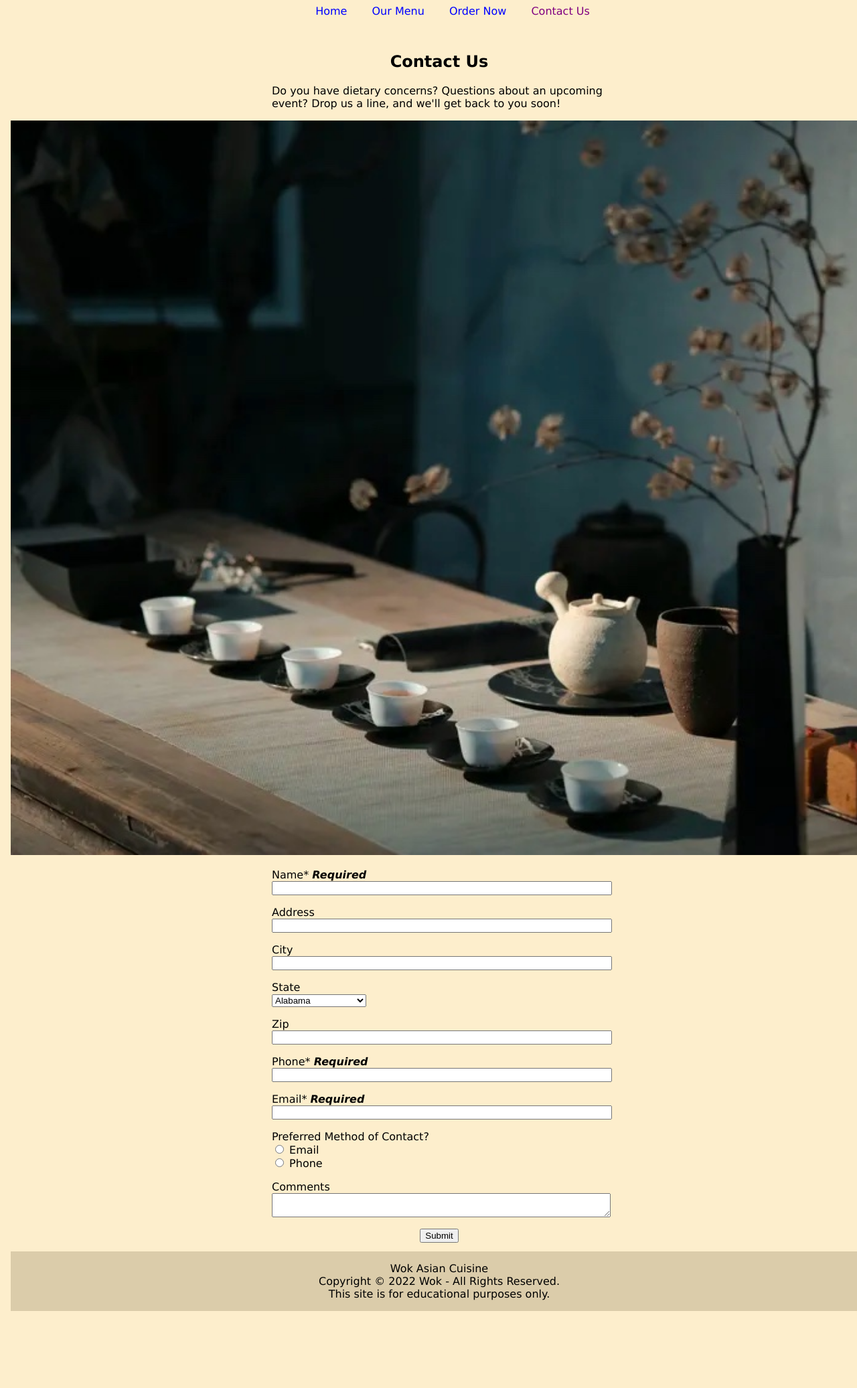
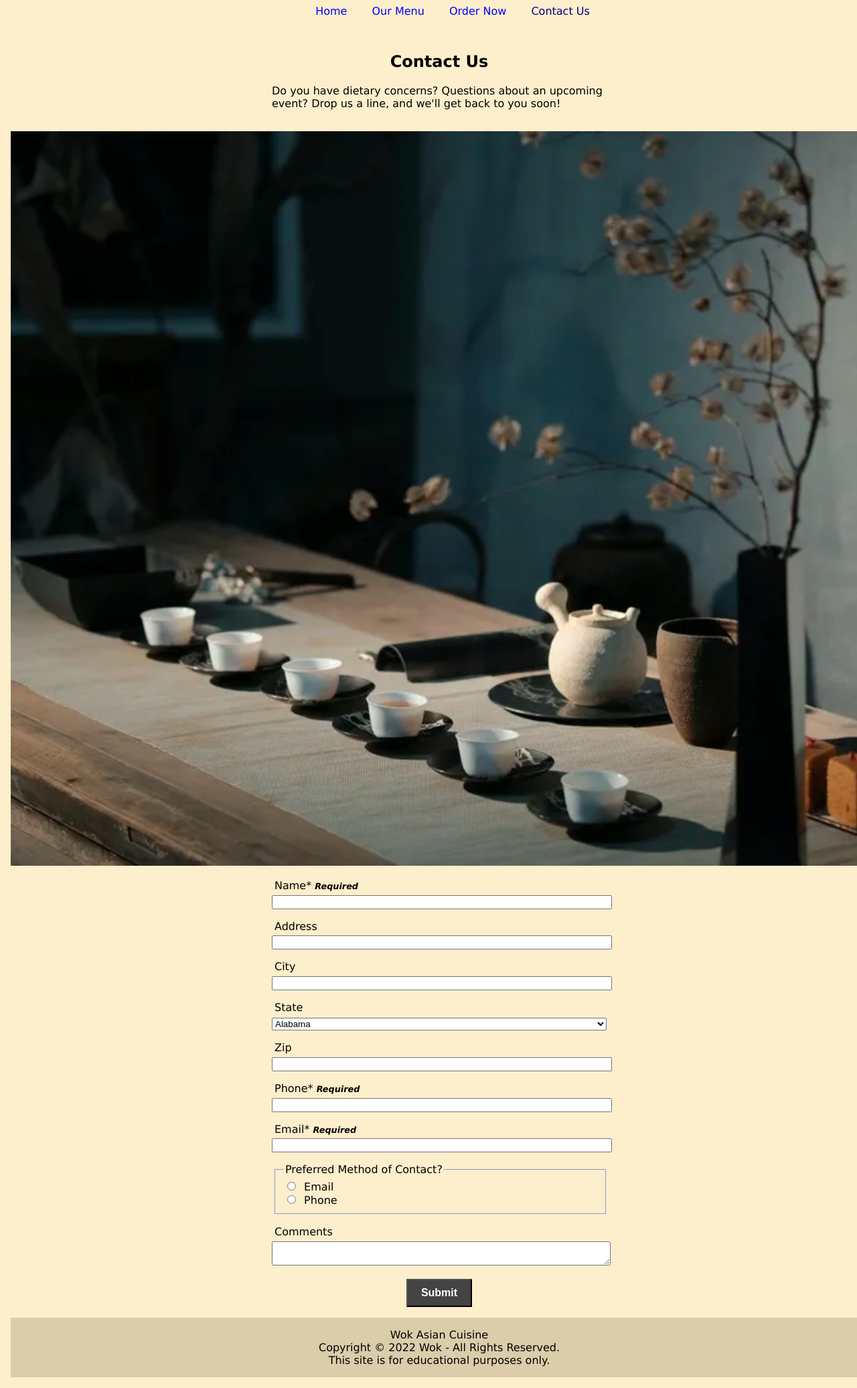
Before and after one commit to eashaw2/final, a plain HTML site: page contact.html in a window 1280 px wide. Shown: the part 89-2162 px from the top of the page at 67% size. Before the commit the page ends 2063 px from the top, so only its background shows below. Drawn offline with Linux system fonts and the light colour scheme.

Commit message:
final touches

```diff
--- a/contact.html
+++ b/contact.html
@@ -1,13 +1,15 @@
 <!DOCTYPE html>
-<html>
+<html lang="en">
   <head>
 		<meta charset="utf-8">
 		<meta name="author" content="Ethan Shaw">
-		<meta name="description" content="Drop us a line, and we'll get back to you soon!">
+		<meta name="description" content="Drop us a line, and we'll get back to you
+		  soon!">
 		<title>Wok Asian Cuisine - Contact</title>
-		<link href="styles.css" rel="stylesheet">
+		<link rel="stylesheet" href="styles.css">
 		<link rel="icon" type="image/x-icon" href="favicon.ico">
-</head>
+  </head>
+
   <body>
     <h1><a href="index.html">Wok Asian Cuisine</a></h1>
     <nav>
@@ -15,23 +17,26 @@
         <li><a href="index.html">Home</a></li>
         <li><a href="#">Our Menu</a></li>
         <li><a href="#">Order Now</a></li>
-        <li><a href="##">Contact Us</a></li>
+        <li><a href="#" class="active">Contact Us</a></li>
       </ul>
     </nav>
+
     <main>
       <h2>Contact Us</h2>
-      <p>
-        Do you have dietary concerns? Questions about an upcoming event? Drop
-        us a line, and we'll get back to you soon!
-      </p>
+      <p>Do you have dietary concerns? Questions about an upcoming event? Drop
+        us a line, and we'll get back to you soon!</p>
       <img src="images/contact.jpg" alt="A line of bowls on a table">
+
       <form action="https://wp.zybooks.com/form-viewer.php" method="POST">
         <label for="name">Name* <span class="required">Required</span></label>
         <input type="text" id="name" name="name" required>
-        <label for="adress">Address</label>
+
+        <label for="address">Address</label>
         <input type="text" id="address" name="address">
+
         <label for="city">City</label>
         <input type="text" id="city" name="city">
+
         <label for="state">State</label>
         <select id="state" name="state">
         	<option value="AL">Alabama</option>
@@ -86,22 +91,31 @@
         	<option value="WI">Wisconsin</option>
         	<option value="WY">Wyoming</option>
         </select>
+
         <label for="zip">Zip</label>
         <input type="number" id="zip" name="zip">
+
         <label for="phone">Phone* <span class="required">Required</span></label>
         <input type="tel" id="phone" name="phone" required>
+
         <label for="email">Email* <span class="required">Required</span></label>
         <input type="email" id="email" name="email" required>
-        <label for="method">Preferred Method of Contact?</label>
-        <input class="pref" type="radio" id="email-pref" name="method" value="email">
-        <label class="pref" for="email-pref">Email</label><br>
-        <input class="pref" type="radio" id="phone-pref" name="method" value="phone">
-        <label class="pref" for="phone-pref">Phone</label>
+
+        <fieldset>
+          <legend>Preferred Method of Contact?</legend>
+          <input type="radio" id="email-pref" name="method" value="email">
+          <label for="email-pref">Email</label><br>
+          <input type="radio" id="phone-pref" name="method" value="phone">
+          <label for="phone-pref">Phone</label>
+        </fieldset>
+
         <label for="comments">Comments</label>
         <textarea id="comments" name="comments"></textarea>
+
         <input type="submit">
       </form>
     </main>
+
     <footer>
       Wok Asian Cuisine<br>
       Copyright &copy; 2022 Wok - All Rights Reserved.<br>
--- a/styles.css
+++ b/styles.css
@@ -15,8 +15,16 @@ h1 {
 }
 
 h1 a {
-  text-decoration: none;
   color: black;
+}
+
+h2 {
+  font-size: 1.5rem;
+}
+
+h3 {
+  margin: 2em auto 0 auto;
+  font-size: 1.5rem;
 }
 
 main img {
@@ -31,14 +39,18 @@ nav li {
   display: inline;
 }
 
-nav a {
+a {
   padding: 0 1em;
   color: blue;
   text-decoration: none;
 }
 
-nav a:hover, a[href="##"] {
-  color: purple;
+a.active {
+  color: navy;
+}
+
+a:hover {
+  color: lightblue;
 }
 
 .header, footer {
@@ -52,7 +64,7 @@ nav a:hover, a[href="##"] {
 
 p {
   max-width: 500px;
-  margin: 1em auto;
+  margin: 1em auto 2em auto;
   text-align: left;
 }
 
@@ -72,25 +84,31 @@ label, input {
   display: block;
 }
 
-label {
-  margin-top: 1em;
+label, fieldset {
+  margin: 1em 0 0.3em 4px;
 }
 
 textarea, input[type="text"], input[type="tel"], input[type="email"],
-input[type="number"] {
+input[type="number"], select {
   min-width: 100%;
   max-width: 100%;
 }
 
-.pref {
+fieldset * {
   display: inline;
 }
 
 input[type="submit"] {
   margin: 1em auto;
+  padding: 10px 20px;
+  font-size: 1rem;
+  background-color: #444;
+  color: #fff;
+  font-weight: bold;
 }
 
 .required {
   font-weight: bold;
   font-style: italic;
+  font-size: 80%;
 }
```
Also changed, not shown: index.html (+17 -11 lines), 3 other files.
